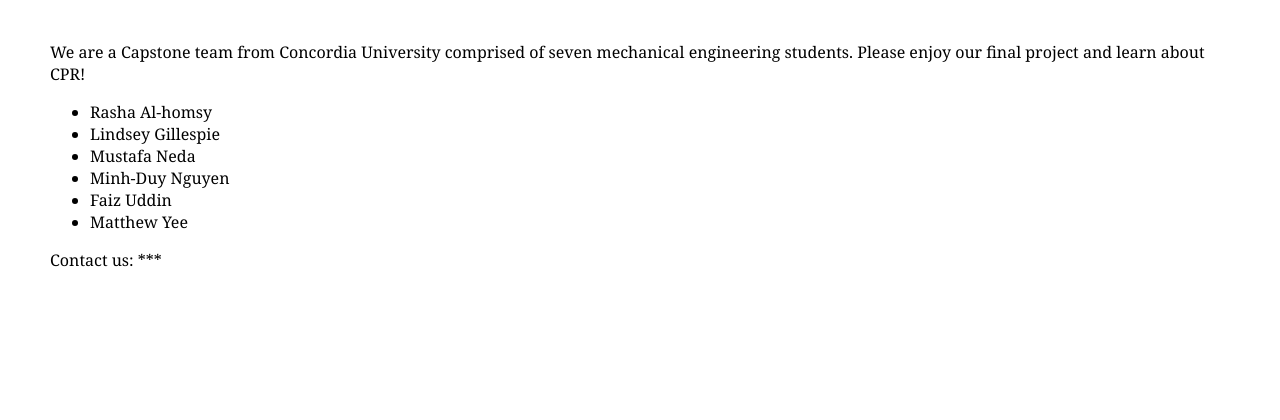
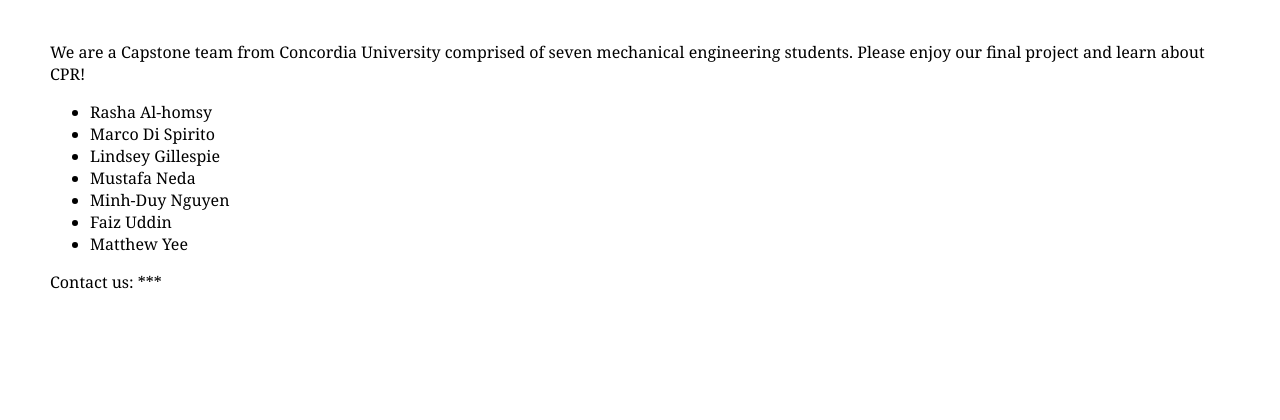
Before and after one commit to lindseygyg/M490-2122-08, a Python web app: template Templates/aboutTeam.html in a window 1280 px wide. Shown: the part 150-570 px from the top of the page. Run offline with Jinja, Linux system fonts and the light colour scheme; the template is opened without the code that fills it, so the values that code supplies are empty.

Commit message:
small fix

```diff
--- a/Templates/aboutTeam.html
+++ b/Templates/aboutTeam.html
@@ -25,6 +25,7 @@
         </p>
         <ul>
             <li>Rasha Al-homsy</li>
+            <li>Marco Di Spirito</li>
             <li>Lindsey Gillespie</li>
             <li>Mustafa Neda</li>
             <li>Minh-Duy Nguyen</li>
```
